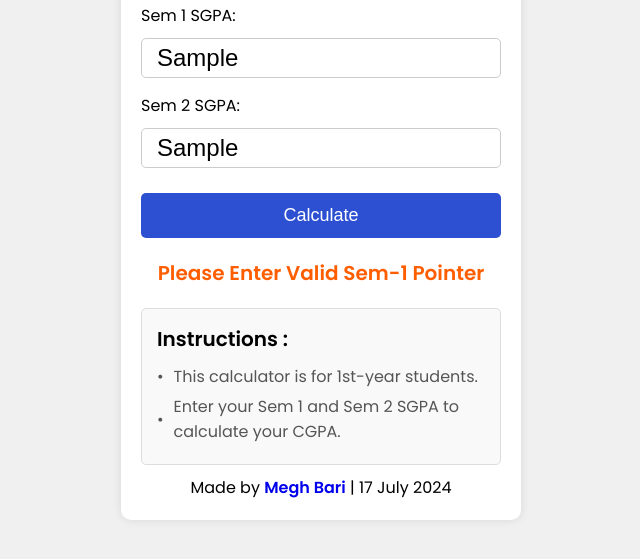
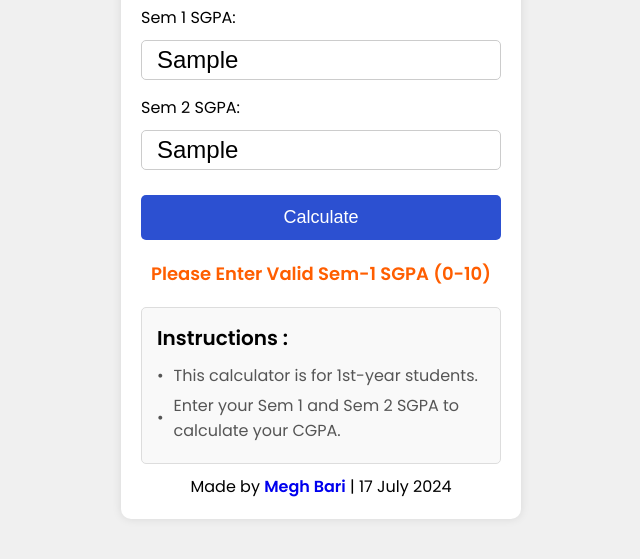
Before and after one commit to megh-bari/CGPA-Calculator, a plain HTML site: page index.html in a window 1280 px wide. Both pictures are taken after typing "Sample", "Sample" into the empty fields and a click on the button "Calculate". Shown: the part 185-744 px from the top of the page, without its empty margins (319-959 px from the left). Drawn offline with Linux system fonts and the light colour scheme.

Commit message:
overall completed

```diff
--- a/script.js
+++ b/script.js
@@ -7,17 +7,16 @@ form.addEventListener("submit", function (e) {
   const sem2 = parseFloat(document.querySelector("#sem2").value);
   const result = document.querySelector(".result");
 
-  if (sem1 === "" || sem1 < 0 || isNaN(sem1)) {
-    result.innerHTML = "Please Enter Valid Sem-1 Pointer";
-  } else if (sem2 === "" || sem2 < 0 || isNaN(sem2)) {
-    result.innerHTML = "Please Enter Valid Sem-2 Pointer";
+  if (sem1 === "" || sem1 < 0 || isNaN(sem1) || sem1 > 10) {
+    result.innerHTML = "Please Enter Valid Sem-1 SGPA (0-10)";
+  } else if (sem2 === "" || sem2 < 0 || isNaN(sem2) || sem2 > 10) {
+    result.innerHTML = "Please Enter Valid Sem-2 SGPA (0-10)";
   } else {
-    // Calculate CGPA
+    //* Calculate CGPA
     const totalSGPA = sem1 + sem2;
-    const numberOfSemesters = 2; // Assuming only two semesters for simplicity
+    const numberOfSemesters = 2;
     const cgpa = totalSGPA / numberOfSemesters;
 
-    // Display the CGPA
     result.innerHTML = `Your CGPA is: ${cgpa.toFixed(2)}`;
   }
 });
--- a/style.css
+++ b/style.css
@@ -73,7 +73,7 @@ button:hover {
 .result {
   text-align: center;
   margin-top: 10px;
-  font-size: 20px;
+  font-size: 18px;
   font-weight: 600;
   color: rgb(255, 94, 0);
 }
```
